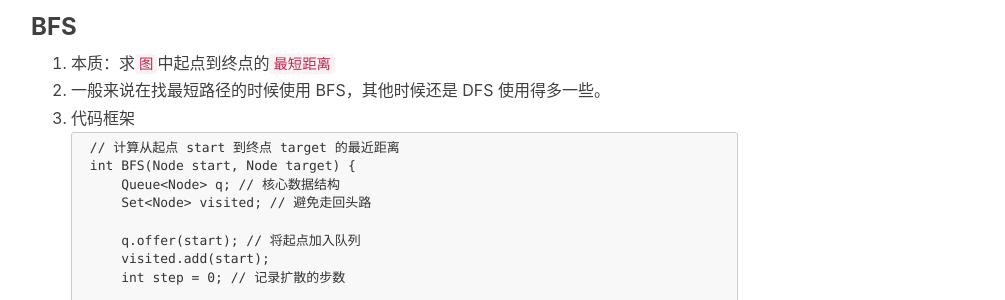
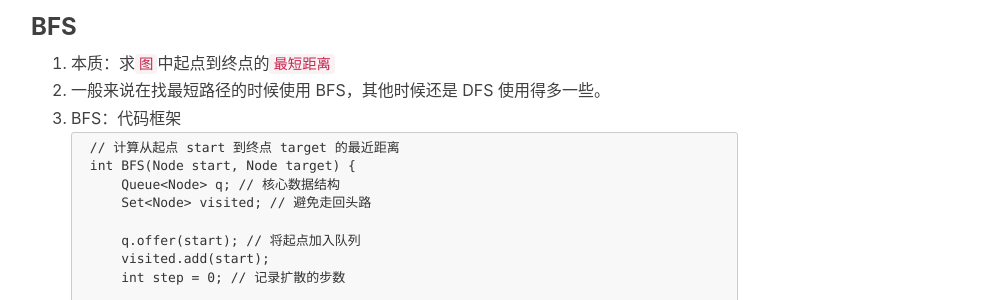
Before and after one commit to LeeeLiu/leeeliu.github.io, a Jekyll site: the page built from _posts/2020-12-20-数据结构和算法.md, in a window 1280 px wide and 900 px high, scrolled down 1096 px. Shown: the part 152-452 px from the top of the window, without its empty margins (234-1239 px from the left). Built offline with Jekyll 4.4.1, drawn with Linux system fonts in a browser that asks for light colours; nearby versions of some CDN libraries; comment, search, counter and statistics services are not loaded.

Commit message:
Update 2020-12-20-数据结构和算法.md

````diff
--- a/_posts/2020-12-20-数据结构和算法.md
+++ b/_posts/2020-12-20-数据结构和算法.md
@@ -38,7 +38,7 @@ tags:
 ### BFS
 1. 本质：求`图`中起点到终点的`最短距离`
 2. 一般来说在找最短路径的时候使用 BFS，其他时候还是 DFS 使用得多一些。
-3. 代码框架
+3. BFS：代码框架
     ```
     // 计算从起点 start 到终点 target 的最近距离
     int BFS(Node start, Node target) {
````
